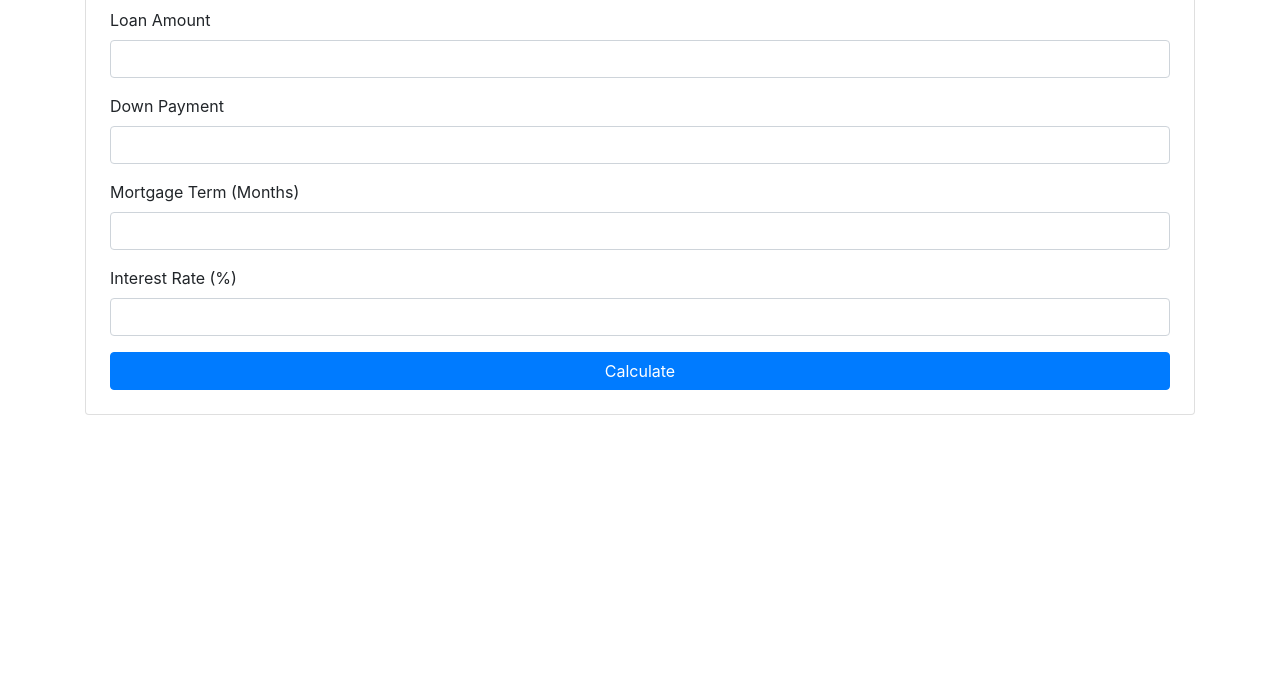
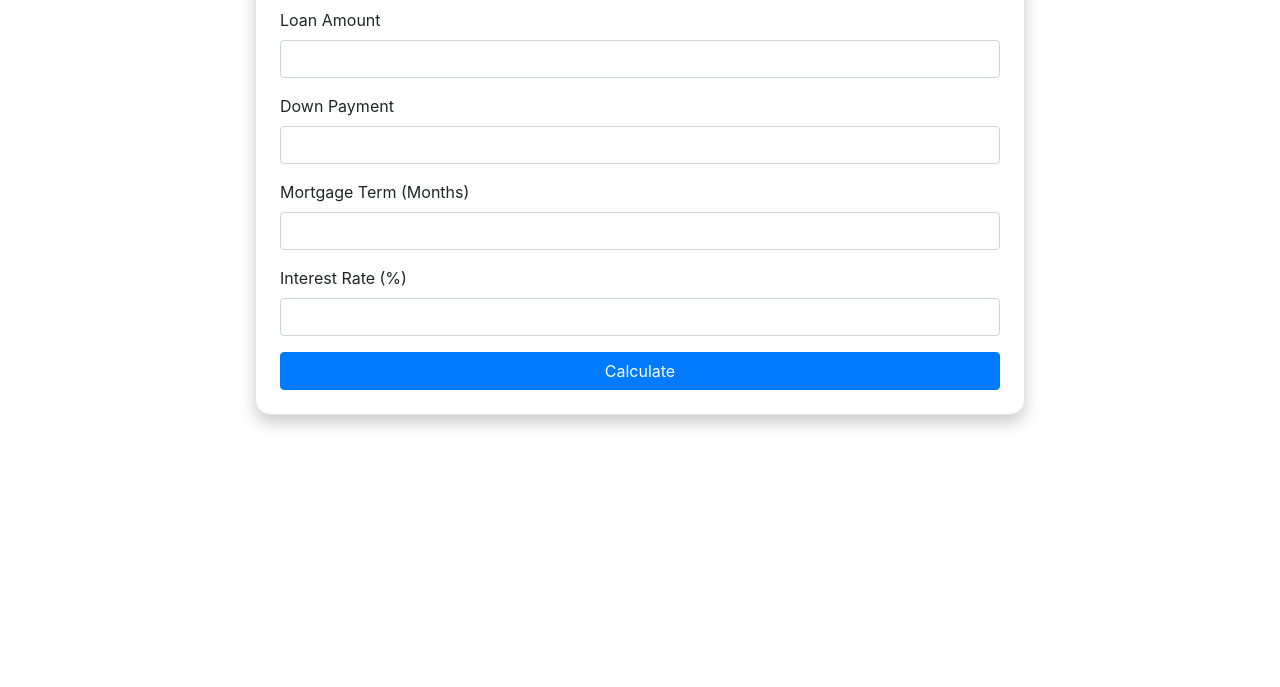
Before and after one commit to seanfdolan/Project-One-Mortgage, a plain HTML site: page index.html in a window 1280 px wide. Shown: the part 113-800 px from the top of the page. Drawn offline with nearby package versions, Linux system fonts and the light colour scheme; files whose address does not match are found by name.

Commit message:
updated style link

```diff
--- a/index.html
+++ b/index.html
@@ -7,7 +7,7 @@
     <!-- Bootstrap CSS -->
     <link href="https://stackpath.bootstrapcdn.com/bootstrap/4.5.2/css/bootstrap.min.css" rel="stylesheet">
     <!-- Custom CSS -->
-    <link rel="stylesheet" href="Assets/CSS/styles.css">
+    <link rel="stylesheet" href="./assets/CSS/style.css">
 </head>
 <body>
     <div class="container mt-4">
```
Also changed, not shown: results.html (+1 -1 lines), assets/JS/results.js (renamed from JS/results.js), assets/JS/script.js (renamed from JS/script.js).
